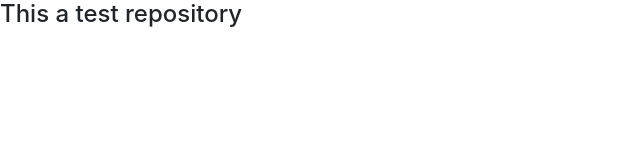
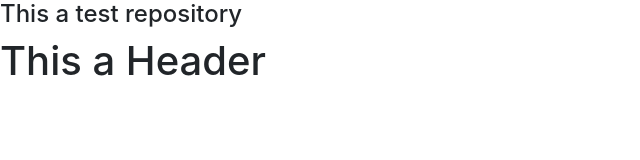
Before and after one commit to devmadaan/Testgit2, a website: page index.html in a window 1280 px wide. Shown: the whole page, without its empty margins (0-640 px from the left). Drawn offline with nearby package versions, Linux system fonts and the light colour scheme.

Commit message:
fourth commit

```diff
--- a/index.html
+++ b/index.html
@@ -11,6 +11,7 @@
   </head>
   <body>
     <h4>This a test repository</h4>
+    <h1>This a Header</h1>
     <!-- Optional JavaScript -->
     <!-- jQuery first, then Popper.js, then Bootstrap JS -->
     <script src="https://code.jquery.com/jquery-3.3.1.slim.min.js" integrity="sha384-q8i/X+965DzO0rT7abK41JStQIAqVgRVzpbzo5smXKp4YfRvH+8abtTE1Pi6jizo" crossorigin="anonymous"></script>
```
Also changed, not shown: package.json (+7 -2 lines), 1 other file.
